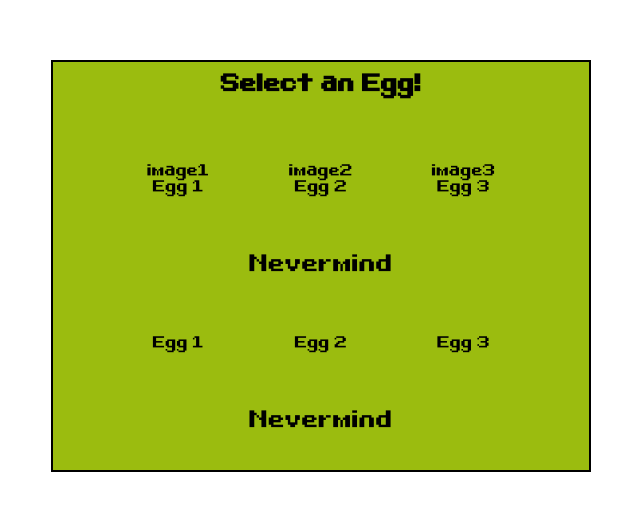
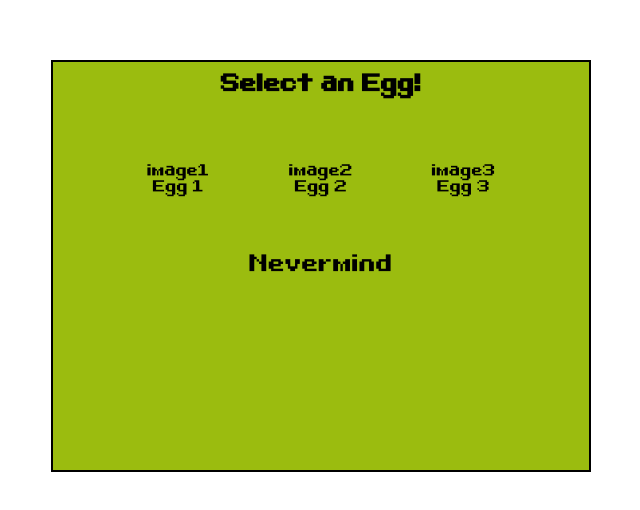
Before and after one commit to Herabrone/GotchiMon, a React (Vite) app: page /select-egg in a window 1280 px wide. Shown: the part 134-644 px from the top of the page, without its empty margins (319-959 px from the left). Built offline with nearby package versions, Linux system fonts and the light colour scheme.

Commit message:
Merge fix

```diff
--- a/src/pages/SelectEgg/SelectEgg.css
+++ b/src/pages/SelectEgg/SelectEgg.css
@@ -9,6 +9,11 @@
 .egg-container {
     display: flex;
     flex-direction: column;
+    cursor: pointer;
+}
+
+.egg-container:hover {
+    transform: translateY(-5px);
 }
 
 .egg-select-title {
--- a/src/pages/SelectEgg/SelectEgg.jsx
+++ b/src/pages/SelectEgg/SelectEgg.jsx
@@ -41,34 +41,15 @@ export default function SelectEgg() {
                     <>
                         <h1 className="egg-select-title">Select an Egg!</h1>
 
-                <div className="egg-select-container">
-
-                    {eggs.map((egg) => (
-                        <div className="egg-container">
-                            <span>{egg.image}</span>
-                            <span>{egg.name}</span>
-                        </div>
-                    ))}
-
-                </div>
-
-                <div className="action-container">
-                    <a onClick={() => {navigate("/")}} className="egg-select-back">Nevermind</a>
-                </div>
                         <div className="egg-select-container">
 
-                        {/*have all eggs be option 1 for now we can change the number to indicate the different paths the users can go down*/}
-                            <div>
-                                <a onClick={() => {selectEgg(1)}} className="select-egg1">Egg 1</a>
-                            </div>
-
-                            <div>
-                                <a onClick={() => {selectEgg(1)}} className="select-egg1">Egg 2</a>
-                            </div>
-
-                            <div>
-                                <a onClick={() => {selectEgg(1)}} className="select-egg1">Egg 3</a>
-                            </div>
+                            {eggs.map((egg) => (
+                                <div className="egg-container" onClick={() => selectEgg(1)}>
+                                    {/*have all eggs be option 1 for now we can change the number to indicate the different paths the users can go down*/}
+                                    <span>{egg.image}</span>
+                                    <span>{egg.name}</span>
+                                </div>
+                            ))}
 
                         </div>
                         <div className="action-container">
```
